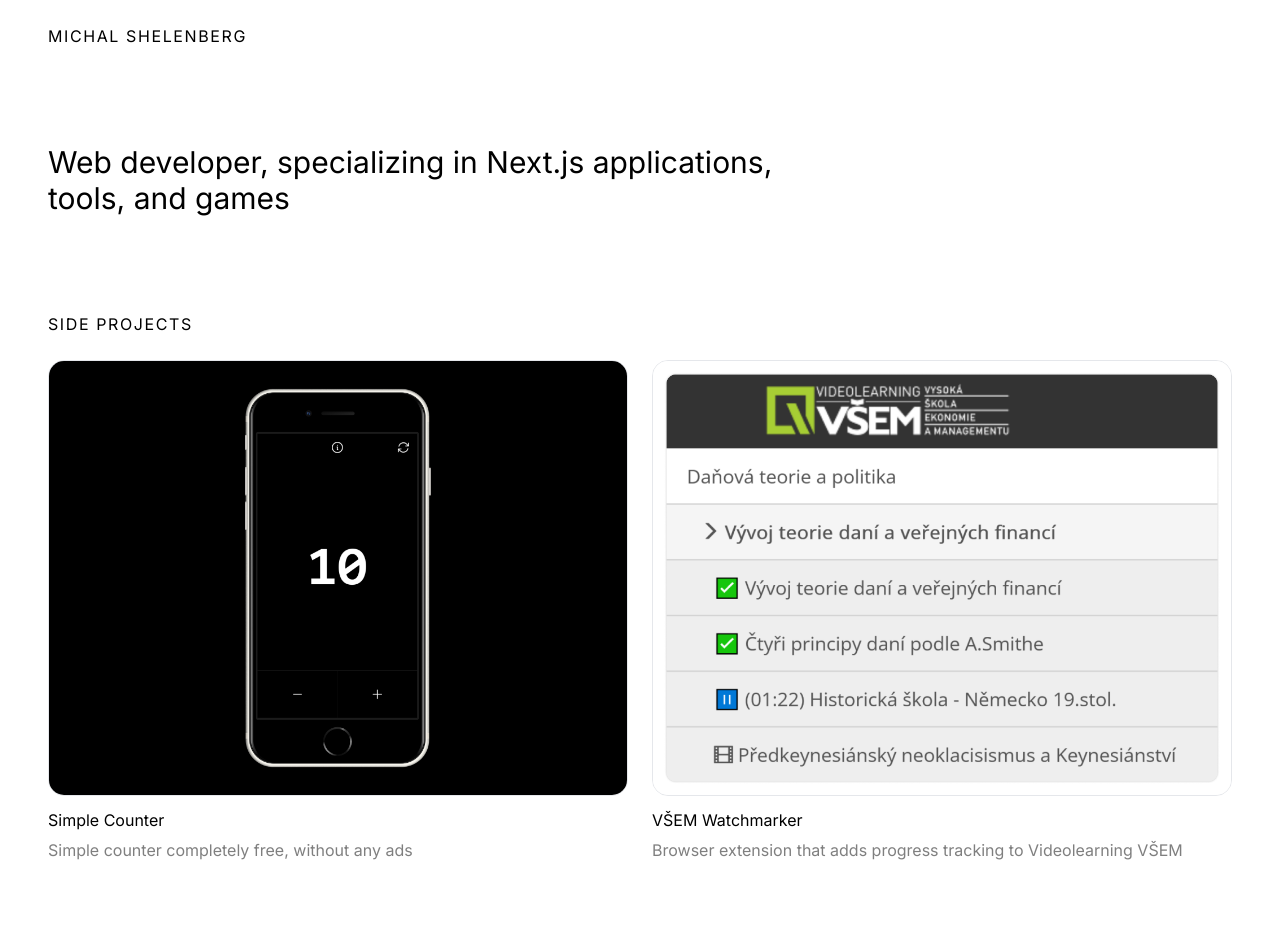
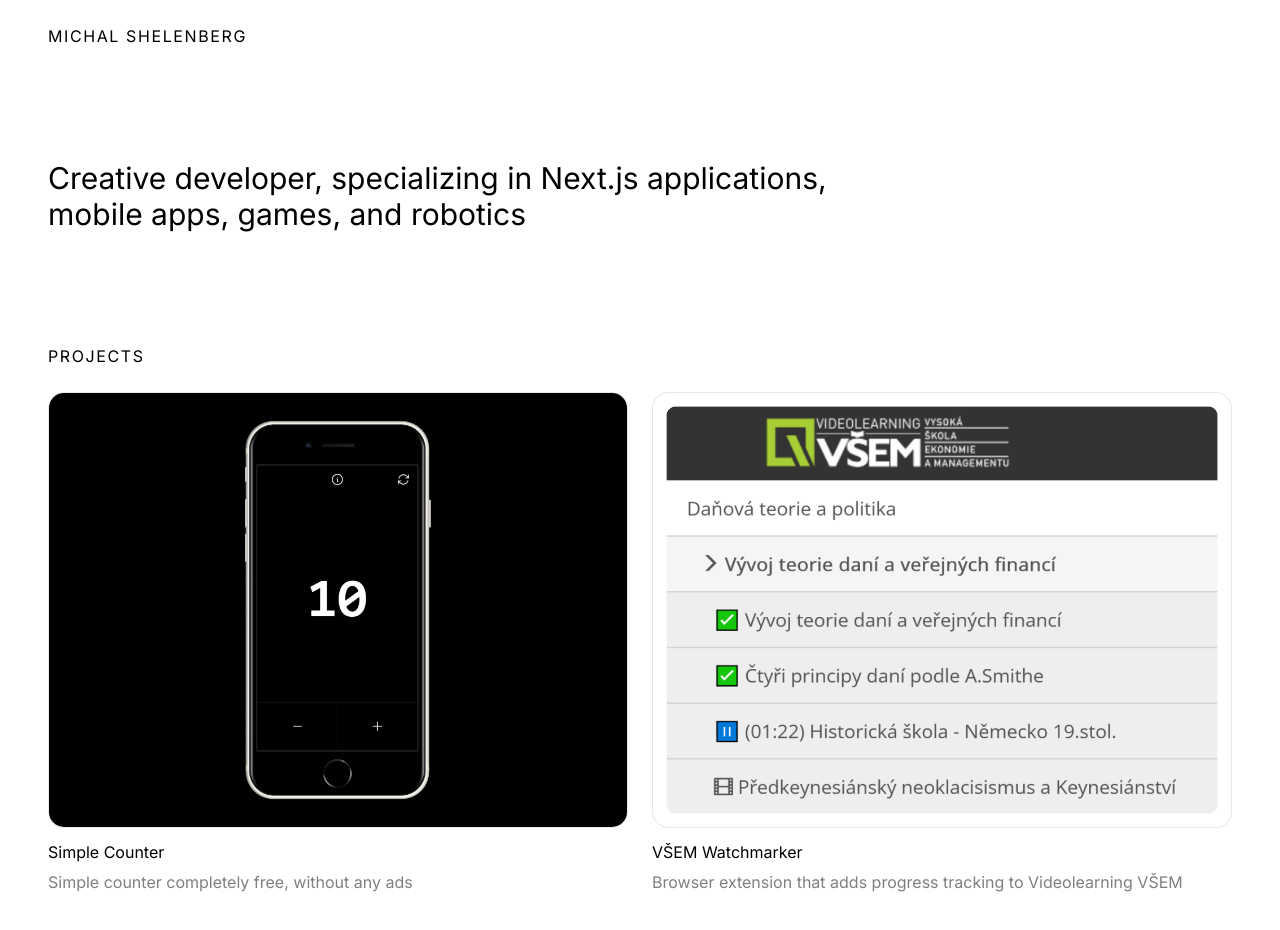
Before and after one commit to michalshelenberg/michalshelenberg.com, a Next.js app: page / in a window 1280 px wide. Shown: the top 930 px of the page. Built offline with nearby package versions, Linux system fonts and the light colour scheme.

Commit message:
chore: Add visual tweaks

```diff
--- a/app/page.tsx
+++ b/app/page.tsx
@@ -3,8 +3,9 @@ import SideProjects from "@/components/side-projects";
 export default function Home() {
   return (
     <main className="p-6 md:p-12 space-y-12">
-      <h2 className="text-3xl py-12 max-w-[800px] w-full">
-        Web developer, specializing in Next.js applications, tools, and games
+      <h2 className="md:text-3xl py-16 max-w-[800px] w-full text-2xl">
+        Creative developer, specializing in Next.js applications, mobile apps,
+        games, and robotics
       </h2>
       <SideProjects />
     </main>
--- a/components/side-projects.tsx
+++ b/components/side-projects.tsx
@@ -20,7 +20,7 @@ const dummy_projects = [
 export default function SideProjects() {
   return (
     <section className="space-y-6">
-      <h3 className="uppercase tracking-widest">Side projects</h3>
+      <h3 className="uppercase tracking-widest">Projects</h3>
       <div className="grid grid-cols-1 md:grid-cols-2 2xl:grid-cols-3 gap-x-6 gap-y-12">
         {dummy_projects.map((project) => (
           <div key={project.name} className="space-y-3">
@@ -30,7 +30,7 @@ export default function SideProjects() {
                 height={768}
                 src={project.image}
                 alt="Project image"
-                className="rounded-2xl hover:scale-[1.03] transition duration-300 border"
+                className="md:rounded-2xl rounded-lg hover:scale-[1.03] transition duration-300 border"
               />
             </Link>
             <div className="space-y-1.5">
```
Also changed, not shown: public/images/vsem-watchmarker.png.
